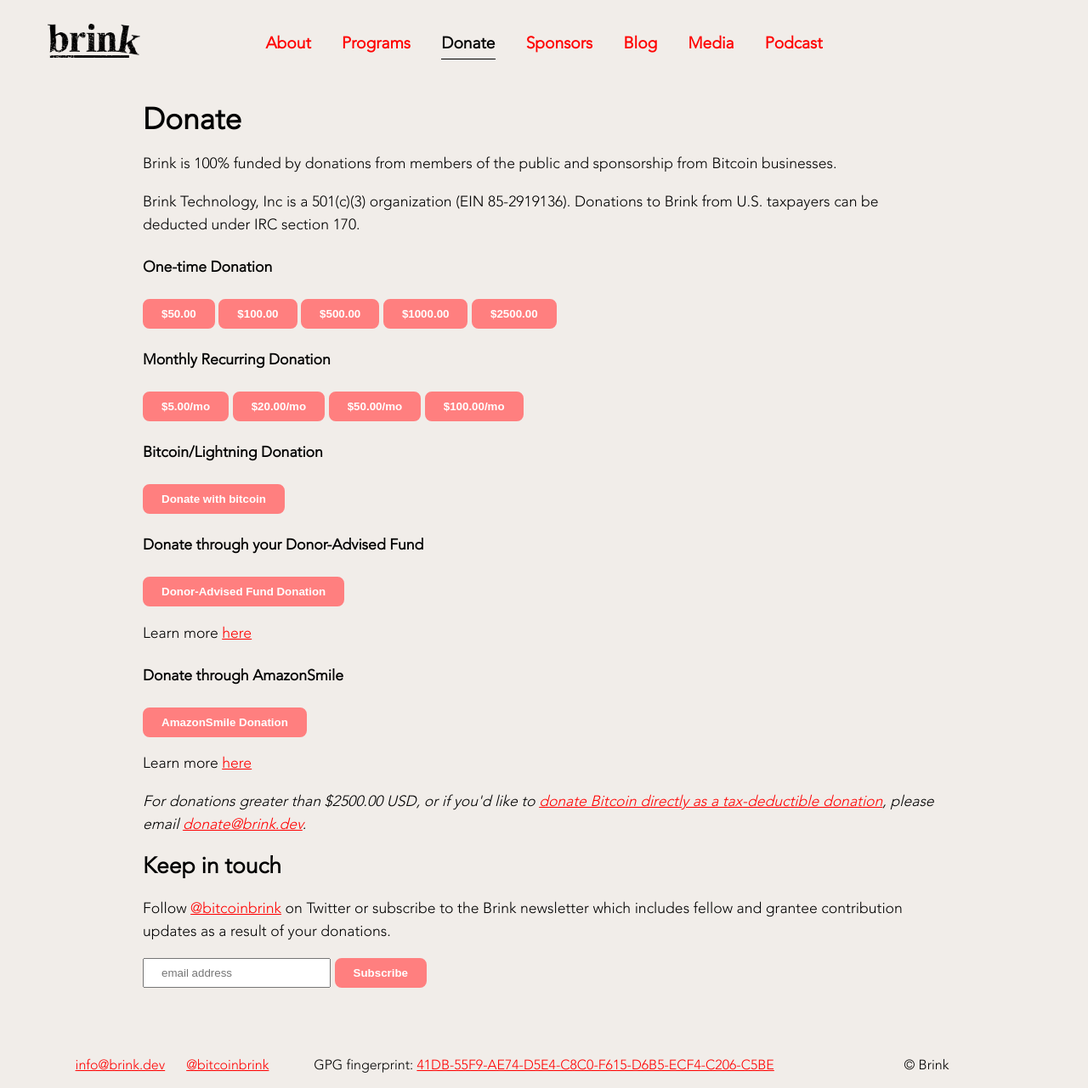
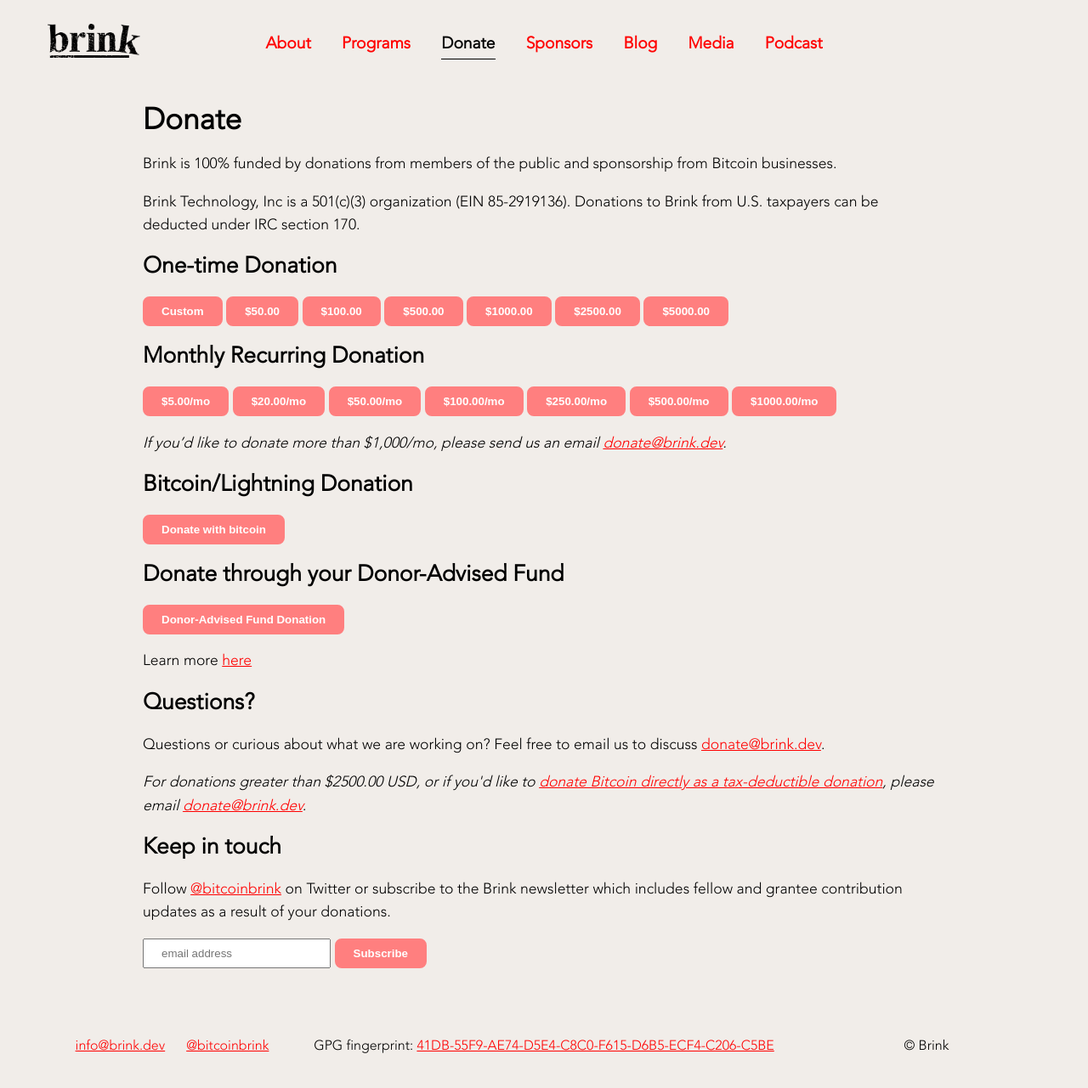
Before and after one commit to bitcoinbrink/website, a Jekyll site: the page built from donate.md, in a window 1280 px wide and 1281 px high. Shown: the whole window at 85% size. Built offline with Jekyll 4.4.1, drawn with Linux system fonts in a browser that asks for light colours.

Commit message:
Donate: add donation options, misc improvements

```diff
--- a/donate.md
+++ b/donate.md
@@ -12,38 +12,43 @@
 <p>Brink Technology, Inc is a 501(c)(3) organization (EIN 85-2919136).
 Donations to Brink from U.S. taxpayers can be deducted under IRC section 170.</p>
 
-<h4>One-time Donation</h4>
+<h2>One-time Donation</h2>
 
-<button data-checkout-mode="payment" data-price-id="price_1HqkSyArUr4rAMAltEjPznBR">$50.00</button>
-<button data-checkout-mode="payment" data-price-id="price_1HqkT8ArUr4rAMAlvENz60HJ">$100.00</button>
-<button data-checkout-mode="payment" data-price-id="price_1HqkTEArUr4rAMAlqd2g9EEa">$500.00</button>
-<button data-checkout-mode="payment" data-price-id="price_1HqkTLArUr4rAMAlJkNGfFrZ">$1000.00</button>
-<button data-checkout-mode="payment" data-price-id="price_1HqkTQArUr4rAMAllr5igJQ9">$2500.00</button>
+<a href="https://buy.stripe.com/9AQ4gA91a7Ts2mQfZ1"><button>Custom</button></a>
+<button data-checkout-mode="payment" class="stripe" data-price-id="price_1HqkSyArUr4rAMAltEjPznBR">$50.00</button>
+<button data-checkout-mode="payment" class="stripe" data-price-id="price_1HqkT8ArUr4rAMAlvENz60HJ">$100.00</button>
+<button data-checkout-mode="payment" class="stripe" data-price-id="price_1HqkTEArUr4rAMAlqd2g9EEa">$500.00</button>
+<button data-checkout-mode="payment" class="stripe" data-price-id="price_1HqkTLArUr4rAMAlJkNGfFrZ">$1000.00</button>
+<button data-checkout-mode="payment" class="stripe" data-price-id="price_1HqkTQArUr4rAMAllr5igJQ9">$2500.00</button>
+<button data-checkout-mode="payment" class="stripe" data-price-id="price_1HqkTWArUr4rAMAl22eRfvDi">$5000.00</button>
 
-<h4>Monthly Recurring Donation</h4>
+<h2>Monthly Recurring Donation</h2>
 
-<button data-checkout-mode="subscription" data-price-id="price_1Hph47ArUr4rAMAlxD7hYXMa">$5.00/mo</button>
-<button data-checkout-mode="subscription" data-price-id="price_1HqkScArUr4rAMAl5H0staN4">$20.00/mo</button>
-<button data-checkout-mode="subscription" data-price-id="price_1HqkSjArUr4rAMAlEt5w8qMk">$50.00/mo</button>
-<button data-checkout-mode="subscription" data-price-id="price_1HqkSqArUr4rAMAl6yTaoLt1">$100.00/mo</button>
+<button data-checkout-mode="subscription" class="stripe" data-price-id="price_1Hph47ArUr4rAMAlxD7hYXMa">$5.00/mo</button>
+<button data-checkout-mode="subscription" class="stripe" data-price-id="price_1HqkScArUr4rAMAl5H0staN4">$20.00/mo</button>
+<button data-checkout-mode="subscription" class="stripe" data-price-id="price_1HqkSjArUr4rAMAlEt5w8qMk">$50.00/mo</button>
+<button data-checkout-mode="subscription" class="stripe" data-price-id="price_1HqkSqArUr4rAMAl6yTaoLt1">$100.00/mo</button>
+<button data-checkout-mode="subscription" class="stripe" data-price-id="price_1MZykdArUr4rAMAlsC0PEpet">$250.00/mo</button>
+<button data-checkout-mode="subscription" class="stripe" data-price-id="price_1MZykdArUr4rAMAl13jojzYv">$500.00/mo</button>
+<button data-checkout-mode="subscription" class="stripe" data-price-id="price_1MZykeArUr4rAMAlANbXog0U">$1000.00/mo</button>
+
+_If you'd like to donate more than $1,000/mo, please send us an email <a href="mailto:donate@brink.dev">donate@brink.dev</a>._
 
 <div id="error-message"></div>
 
-<h4>Bitcoin/Lightning Donation</h4>
+<h2>Bitcoin/Lightning Donation</h2>
 
 <a href="https://checkout.opennode.com/p/5698f840-83ae-4226-a68c-9cfa3005bdbd"><button>Donate with bitcoin</button></a>
 
-<h4>Donate through your Donor-Advised Fund</h4>
+<h2>Donate through your Donor-Advised Fund</h2>
 
 <a href="https://www.dafdirect.org/DAFDirect/daflink?_dafdirect_settings=ODUyOTE5MTM2XzIxMTFfYWJlNTBiNDItY2EyMC00YjYxLThhODctZDk0ZDZhMTRjZmIz&designatedText=UHJvZ3JhbXM="><button>Donor-Advised Fund Donation</button></a>
 
 Learn more [here](/blog/2021/03/26/donate-bitcoin/)
 
-<h4>Donate through AmazonSmile</h4>
+<h2>Questions?</h2>
 
-<a href="https://smile.amazon.com/gp/chpf/homepage/ref=smi_chpf_redirect?ie=UTF8&ein=85-2919136&ref_=smi_ext_ch_85-2919136_cl="><button>AmazonSmile Donation</button></a>
-
-Learn more [here](/blog/2021/04/30/donate-through-amazonsmile/)
+<p>Questions or curious about what we are working on? Feel free to email us to discuss <a href="mailto:donate@brink.dev">donate@brink.dev</a>.
 
 <p><em>For donations greater than $2500.00 USD, or if you'd like to <a href="/blog/2021/03/26/donate-bitcoin/#donate-bitcoin-directly-to-brink">donate Bitcoin directly as a tax-deductible donation</a>, please email <a href="mailto:donate@brink.dev">donate@brink.dev</a>.</em></p>
 
```
Also changed, not shown: other parts of donate.md (+1 -1 lines), _posts/2021-04-30-donate-through-amazonsmile.md (+2 -0 lines).
